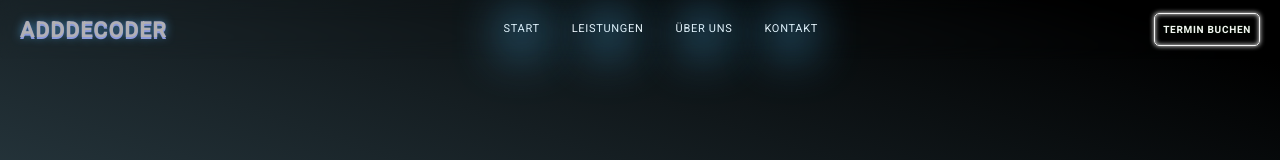
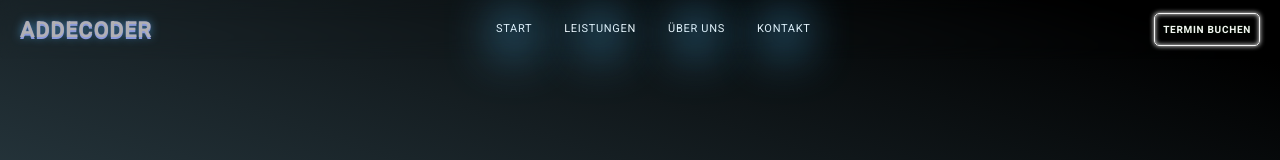
Before and after one commit to MichalBodys/micam4power, a React (Create React App) app: page / in a window 1280 px wide. Shown: the top 160 px of the page. Built offline with nearby package versions, Linux system fonts and the light colour scheme; a web font is replaced by a local one.

Commit message:
typo fix addecoder

```diff
--- a/public/index.html
+++ b/public/index.html
@@ -6,7 +6,7 @@
   <!-- <link rel="icon" sizes="180x180" type="image/png" href="%PUBLIC_URL%/../assets/img/favicon2.ico" /> -->
   <meta name="viewport" content="width=device-width, initial-scale=1" />
   <!-- <meta name="theme-color" content="#0A2824" /> -->
-  <meta name="description" content="ADDDECODER marketing Website" />
+  <meta name="description" content="ADDECODER marketing Website" />
   <!-- <link rel="apple-touch-icon" href="%PUBLIC_URL%/../assets/img/LogoMB.png" /> -->
   <!--
       manifest.json provides metadata used when your web app is installed on a
@@ -33,7 +33,7 @@
   <!-- Google Fonts  -->
   <script src="https://kit.fontawesome.com/ed336d25aa.js" crossorigin="anonymous"></script>
   <!-- Font Awesome -->
-  <title>ADDDECODER</title>
+  <title>ADDECODER</title>
 </head>
 
 <body>
--- a/src/Components/NavBar/NavBar.js
+++ b/src/Components/NavBar/NavBar.js
@@ -18,7 +18,7 @@ const NavBar = ({ openModalWithParams }) => {
         <nav className='nav__bar uppercase' >
           <div className='nav__bar-author'>
             <div>
-              <a href='#header'><h2 className='author'>ADDDECODER</h2></a>
+              <a href='#header'><h2 className='author'>ADDECODER</h2></a>
             </div>
           </div>
           <div className={`nav__bar-links ${isActive ? 'active': ''}`}  style={isActive ? {clipPath: 'circle(140% at 80% 90%)'} : {} }>
--- a/src/Sections/CopyrightCookies/CopyrightCookies.js
+++ b/src/Sections/CopyrightCookies/CopyrightCookies.js
@@ -4,7 +4,7 @@ const CopyrightCookies = () => {
     <div className="copyright-cookies  flex items-center flex-col mt-10 mx-5">
       <h1 className=" text-lg">Copyright and Cookies</h1>
       <p className="text-sm">
-      <span className="mb-3">Impressum</span>Impressum<br/>
+      <span className="mb-3">Impressum</span><br/>
       MI Consulting and more e.K. <br/>
       Inhaber: Ireneusz Masarczyk<br/>
       Astrid-Lindgren-Str. 18<br/>
```
